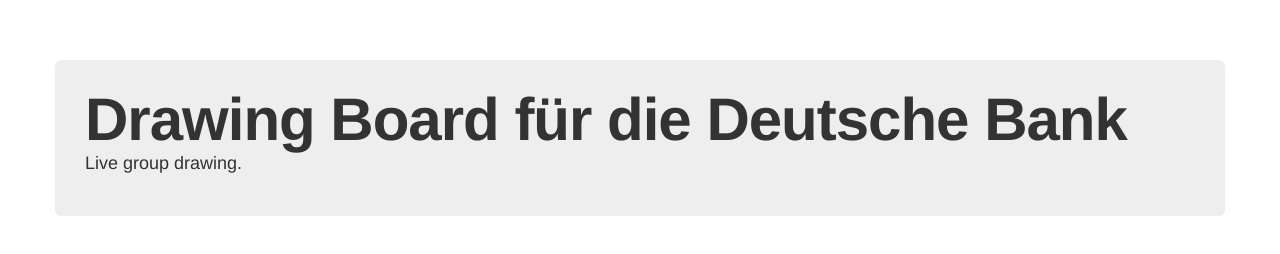
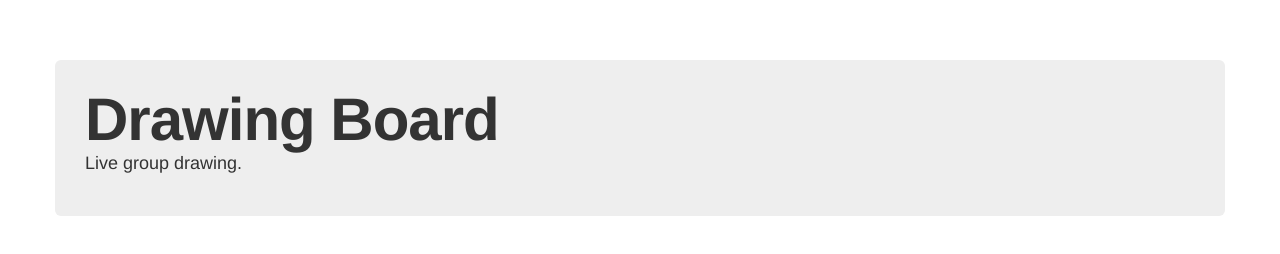
Before and after one commit to doschkinow/drawingboard-micro-ws-nodejs, a website: page drawingboard/index.html in a window 1280 px wide. Drawn offline with nearby package versions, Linux system fonts and the light colour scheme.

Commit message:
index.html reset

```diff
--- a/drawingboard/index.html
+++ b/drawingboard/index.html
@@ -20,7 +20,7 @@
 <body>
 <div class="container">
     <div class="hero-unit">
-        <h1>Drawing Board für die Deutsche Bank</h1>
+        <h1>Drawing Board</h1>
         <p>
             Live group drawing.
         </p>
```
